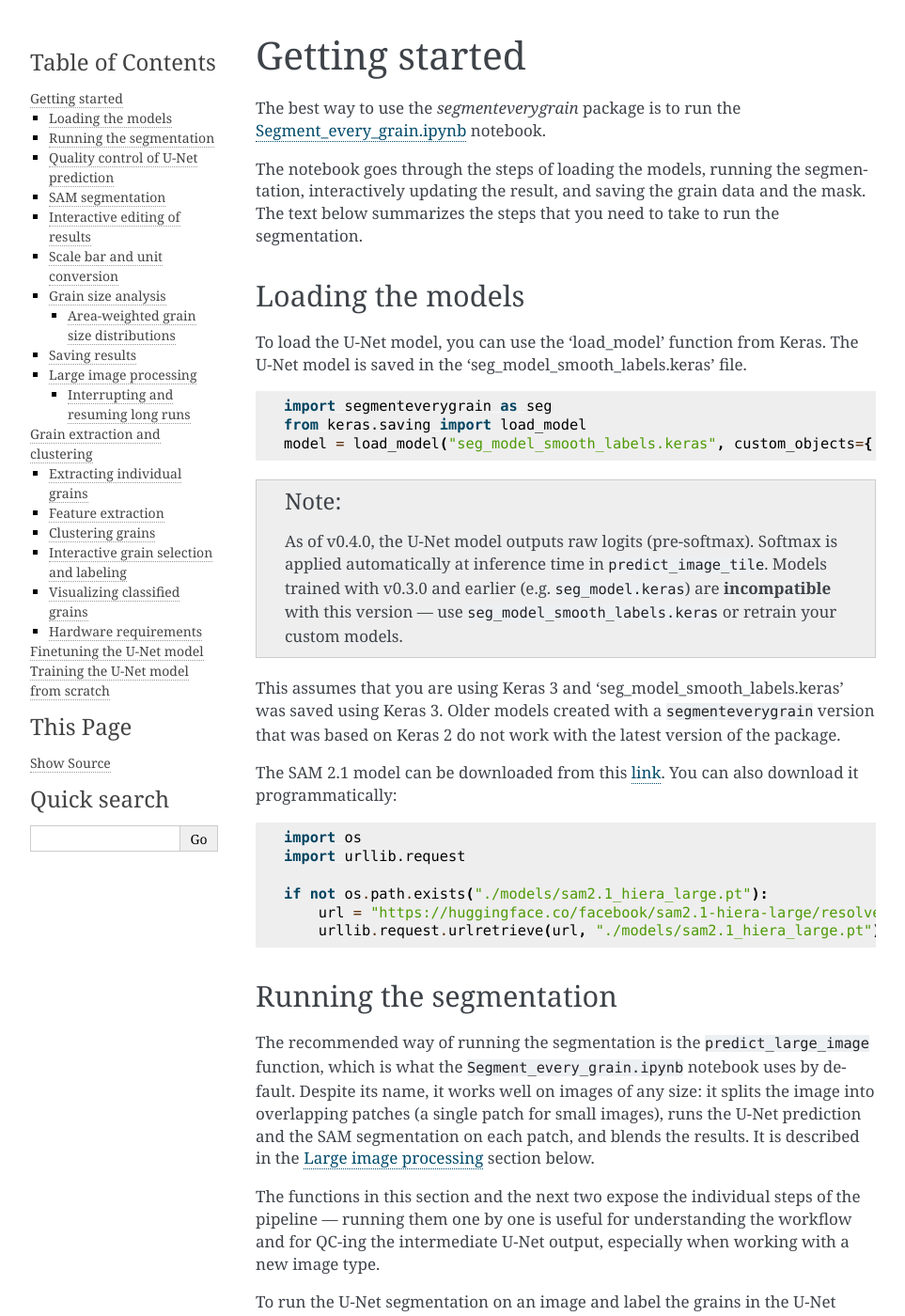
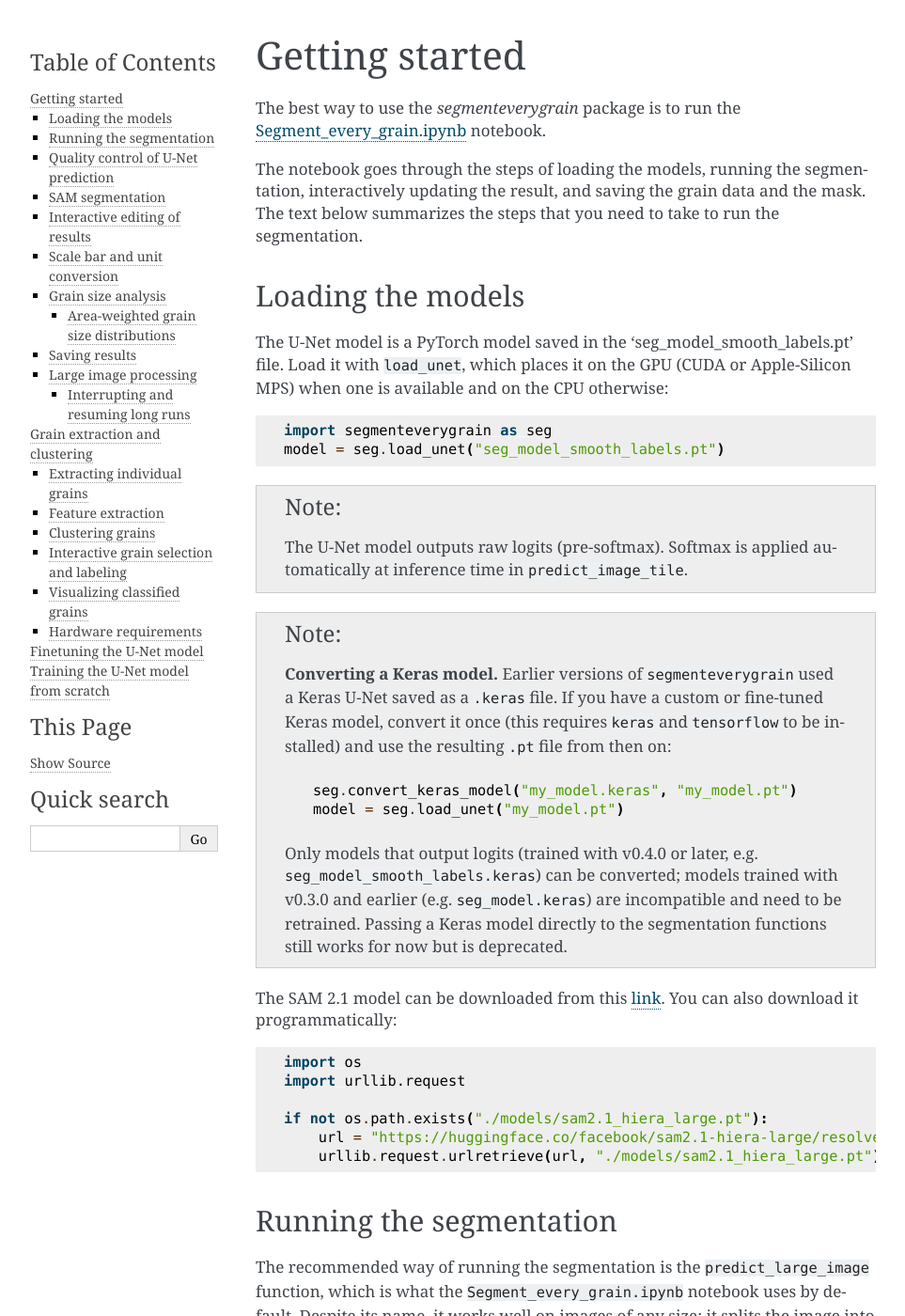
Before and after one commit to zsylvester/segmenteverygrain, a Sphinx documentation site: the page built from docs/source/getting_started.rst, in a window 1280 px wide and 1400 px high. Shown: the whole window at 94% size, without its empty margins (148-1111 px from the left). Built offline with Sphinx 7.4.7, drawn with Linux system fonts in a browser that asks for light colours; some of the changed text lies outside the part shown.

Commit message:
Switch U-Net inference to the PyTorch model (migration phase 2)
Run the U-Net through the PyTorch UNet from segmenteverygrain/unet.py
instead of Keras, and drop the remaining Keras image utilities:

- predict_image now gathers tiles and runs them through the model in
  batches (new batch_size argument, default 32) with the same tiling and
  Hann-window blending as before; predict_image_tile and predict_image
  dispatch through _predict_tiles, which accepts a UNet and, for backward
  compatibility, a Keras model (deprecated, emits a FutureWarning)
- seg.load_img (Pillow) replaces keras.utils.load_img; interactions'
  load_image, get_mask and save_mask no longer use Keras (save_mask
  output is byte-identical to the Keras version)
- grain_utils uses a torch-based _resize helper in place of
  tf.image.resize (matches TF to ~3e-5, antialias supported)
- _free_memory no longer clears a Keras session
- notebooks load models/seg_model_smooth_labels.pt via seg.load_unet;
  the Colab notebook downloads the .pt file
- docs: getting_started shows load_unet and how to convert a Keras
  model; installation refers to the .pt model file
- tests: PyTorch inference path, Keras/PyTorch parity of the full tiled
  prediction, and the mask helpers

Verified on examples/barton_creek: the PyTorch prediction matches the
original Keras output to 3e-6, yields the identical set of 1049 SAM
prompts and 379 U-Net-only polygons, and runs ~7x faster on Apple MPS.

Training (Unet(), weighted_crossentropy, the tf.data pipeline) and the
VGG16/ResNet50/InceptionV3 feature extractors still use Keras.

Co-Authored-By: Claude Fable 5.1 <noreply@anthropic.com>

```diff
--- a/docs/source/getting_started.rst
+++ b/docs/source/getting_started.rst
@@ -11,22 +11,35 @@ The notebook goes through the steps of loading the models, running the segmentat
 Loading the models
 ~~~~~~~~~~~~~~~~~~
 
-To load the U-Net model, you can use the 'load_model' function from Keras. The U-Net model is saved in the 'seg_model_smooth_labels.keras' file.
+The U-Net model is a PyTorch model saved in the 'seg_model_smooth_labels.pt' file. Load it with ``load_unet``, which places it on the GPU (CUDA or Apple-Silicon MPS) when one is available and on the CPU otherwise:
 
 .. code-block:: python
 
    import segmenteverygrain as seg
-   from keras.saving import load_model
-   model = load_model("seg_model_smooth_labels.keras", custom_objects={'weighted_crossentropy': seg.weighted_crossentropy})
+   model = seg.load_unet("seg_model_smooth_labels.pt")
 
 .. note::
 
-   As of v0.4.0, the U-Net model outputs raw logits (pre-softmax). Softmax is applied
-   automatically at inference time in ``predict_image_tile``. Models trained with v0.3.0
-   and earlier (e.g. ``seg_model.keras``) are **incompatible** with this version — use
-   ``seg_model_smooth_labels.keras`` or retrain your custom models.
+   The U-Net model outputs raw logits (pre-softmax). Softmax is applied
+   automatically at inference time in ``predict_image_tile``.
 
-This assumes that you are using Keras 3 and 'seg_model_smooth_labels.keras' was saved using Keras 3. Older models created with a ``segmenteverygrain`` version that was based on Keras 2 do not work with the latest version of the package.
+.. note::
+
+   **Converting a Keras model.** Earlier versions of ``segmenteverygrain`` used a
+   Keras U-Net saved as a ``.keras`` file. If you have a custom or fine-tuned Keras
+   model, convert it once (this requires ``keras`` and ``tensorflow`` to be installed)
+   and use the resulting ``.pt`` file from then on:
+
+   .. code-block:: python
+
+      seg.convert_keras_model("my_model.keras", "my_model.pt")
+      model = seg.load_unet("my_model.pt")
+
+   Only models that output logits (trained with v0.4.0 or later, e.g.
+   ``seg_model_smooth_labels.keras``) can be converted; models trained with v0.3.0 and
+   earlier (e.g. ``seg_model.keras``) are incompatible and need to be retrained.
+   Passing a Keras model directly to the segmentation functions still works for now
+   but is deprecated.
 
 The SAM 2.1 model can be downloaded from this `link <https://huggingface.co/facebook/sam2.1-hiera-large/resolve/main/sam2.1_hiera_large.pt>`_. You can also download it programmatically:
 
@@ -60,11 +73,10 @@ To run the U-Net segmentation on an image and label the grains in the U-Net outp
 
    import numpy as np
    import matplotlib.pyplot as plt
-   from keras.utils import load_img
 
-   # Load your image
+   # Load your image (as an RGB numpy array)
    fname = "path/to/your/image.jpg"
-   image = np.array(load_img(fname))
+   image = np.array(seg.load_img(fname))
 
    # Run U-Net prediction
    image_pred = seg.predict_image(image, model, I=256)
```
Also changed, not shown: docs/source/installation.rst (+9 -7 lines), 8 other files.
